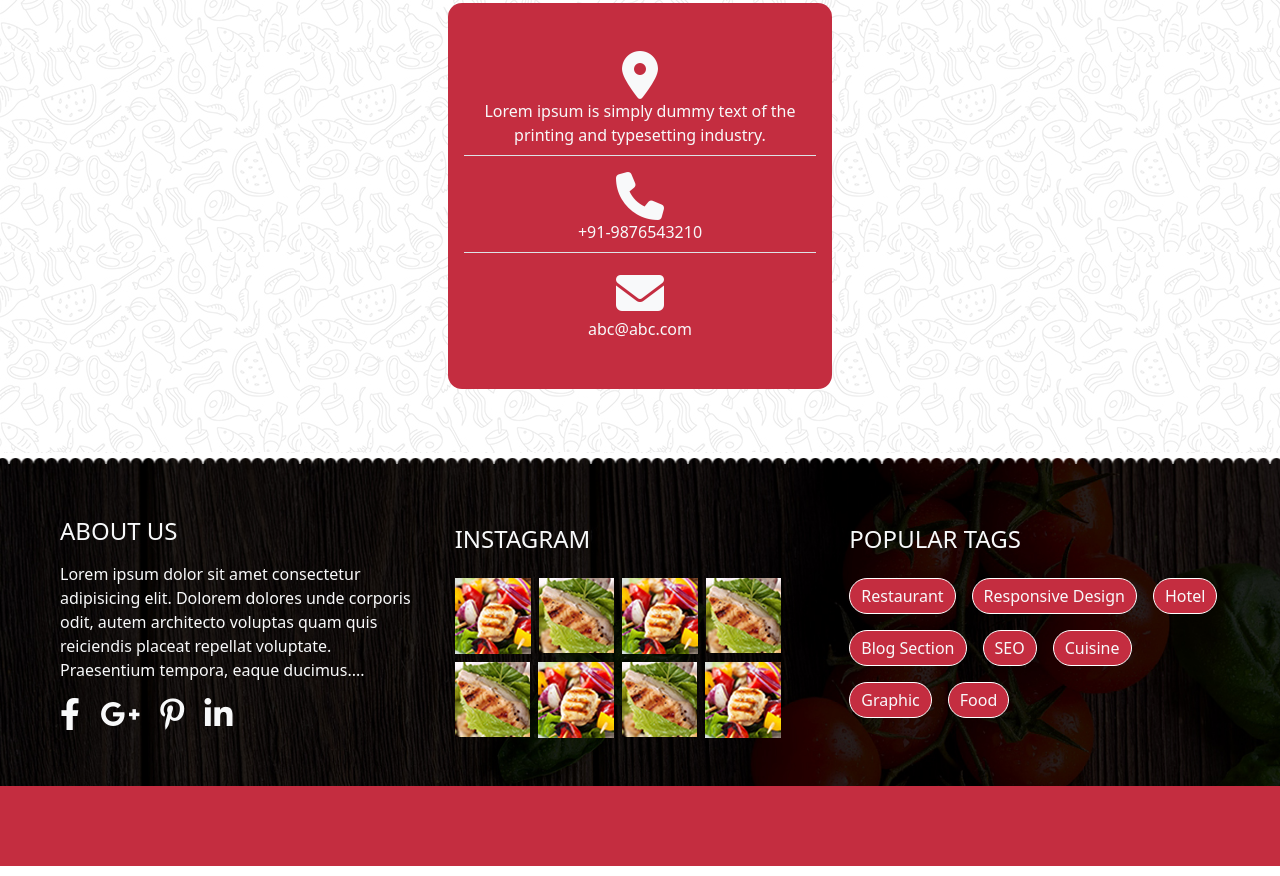
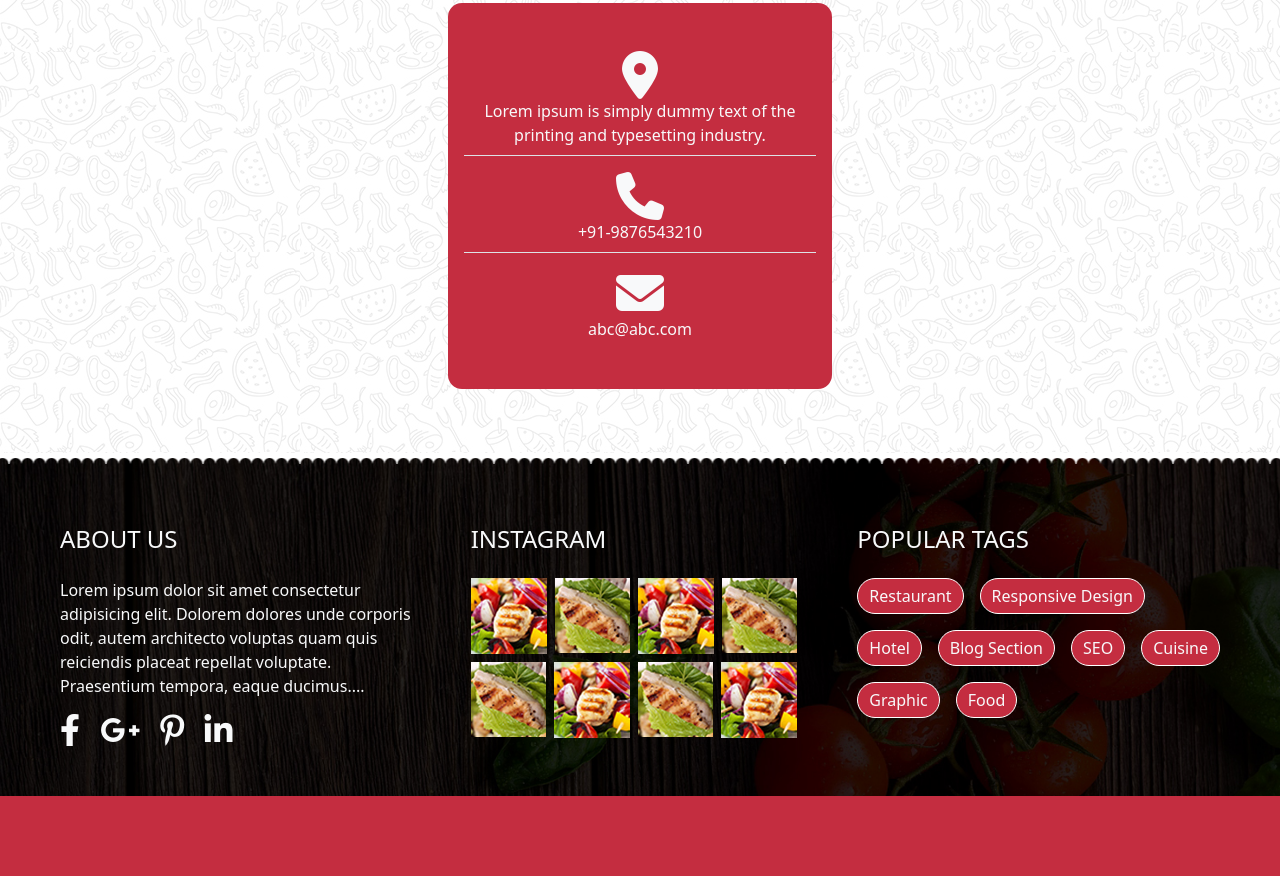
Before and after one commit to shuupsy/git_bootstrap_les_chefs_14, a website: page index.html in a window 1280 px wide. Shown: the part 5148-6024 px from the top of the page. Drawn offline with nearby package versions, Linux system fonts and the light colour scheme.

Commit message:
MediaQ 768, Footer DONE

```diff
--- a/index.html
+++ b/index.html
@@ -800,11 +800,11 @@
     </main>
 
     <!-- Début Footer -->
-    <footer class="text-light container-fluid">
+    <footer class="text-light container-fluid text-center text-md-start mt-3">
         <!-- Section footer détaillé -->
         <section id="ftr-details" class="row p-5">
             <div class="col">
-                <h4 class="my-5 my-md-3">ABOUT US</h4>
+                <h4 class="my-5 my-md-4">ABOUT US</h4>
                 <p class="fs-6">Lorem ipsum dolor sit amet consectetur adipisicing elit. Dolorem dolores unde corporis
                     odit, autem
                     architecto voluptas quam quis reiciendis placeat repellat voluptate. Praesentium tempora, eaque
@@ -817,9 +817,9 @@
                 </div>
             </div>
 
-            <div class="col">
+            <div class="col ms-md-3 ms-xl-4">
                 <h4 class="my-5 my-md-4">INSTAGRAM</h4>
-                <div class="d-flex flex-wrap gap-2">
+                <div class="d-flex flex-wrap justify-content-center justify-content-md-start gap-2">
                     <div><img src="public/images/instragram_gallery_img1.jpg" alt=""></div>
                     <div><img src="public/images/instragram_gallery_img2.jpg" alt=""></div>
                     <div><img src="public/images/instragram_gallery_img1.jpg" alt=""></div>
@@ -833,7 +833,7 @@
 
             <div class="col">
                 <h4 class="my-5 my-md-4">POPULAR TAGS</h4>
-                <ul class="d-flex flex-wrap gap-3 p-0">
+                <ul class="d-flex flex-wrap ms-2 ms-md-0 gap-3 p-0">
                     <li class="rounded-pill">Restaurant</li>
                     <li class="rounded-pill">Responsive Design</li>
                     <li class="rounded-pill">Hotel</li>
```
